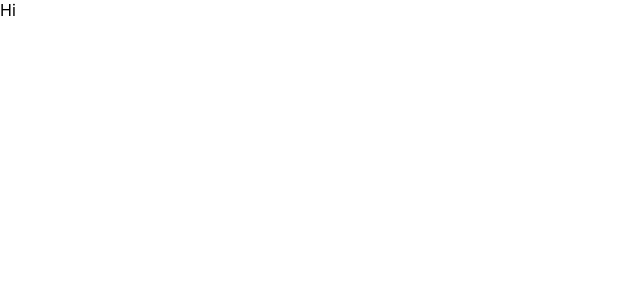
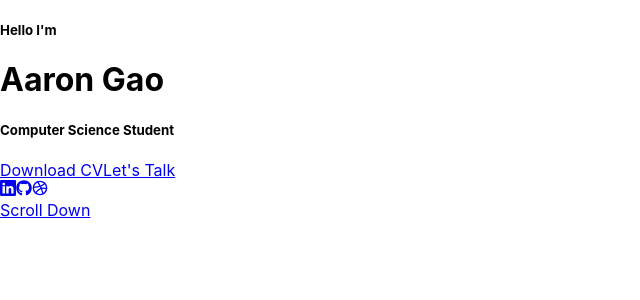
Before and after one commit to gaoaaron1/Portfolio, a React (Create React App) app: page / in a window 1280 px wide. Shown: the top 300 px of the page, without its empty margins (0-640 px from the left). Built offline with nearby package versions, Linux system fonts and the light colour scheme.

Commit message:
Added header

```diff
--- a/package.json
+++ b/package.json
@@ -12,6 +12,7 @@
     "@types/react-dom": "^18.2.18",
     "react": "^18.2.0",
     "react-dom": "^18.2.0",
+    "react-icons": "^4.12.0",
     "react-scripts": "5.0.1",
     "typescript": "^4.9.5",
     "web-vitals": "^2.1.4"
--- a/src/App.tsx
+++ b/src/App.tsx
@@ -1,9 +1,14 @@
 import React from 'react';
 import './App.css';
+import Header from './components/header/Header';
+import Nav from './components/navigation/Nav';
 
 function App() {
   return (
-    <div>Hi</div>
+    <>
+      <Header />
+      <Nav />
+    </>
   );
 }
 
--- /dev/null
+++ b/src/components/header/CTA.tsx
@@ -0,0 +1,17 @@
+import React from 'react';
+const CV = require('../../assets/AaronResume.pdf');
+
+
+const CTA: React.FC = () => {
+  return (
+    <div className='cta'>
+        <a href={CV} download className='btn'>
+          Download CV
+        </a>
+        <a href="#contact" className='btn btn-primary'>
+          Let's Talk</a>
+    </div>
+  );
+};
+
+export default CTA
--- /dev/null
+++ b/src/components/header/Header.tsx
@@ -0,0 +1,23 @@
+import React from 'react'
+import './Header.css'
+import CTA from './CTA'
+import HeaderSocial from './HeaderSocials'
+
+const Header: React.FC = () => {
+  return (
+    <header>
+      <div className=".container header__container">
+        <h5>Hello I'm</h5>
+        <h1>Aaron Gao</h1>
+        <h5 className="text-light">Computer Science Student</h5>
+        <CTA />
+        <HeaderSocial />
+
+
+        <a href="#contact" className='scroll__down'>Scroll Down</a>
+      </div>
+    </header>
+  )
+}
+
+export default Header
--- /dev/null
+++ b/src/components/header/HeaderSocials.tsx
@@ -0,0 +1,16 @@
+import React from 'react'
+import {BsLinkedin} from 'react-icons/bs'
+import {FaGithub} from 'react-icons/fa'
+import {FiDribbble} from 'react-icons/fi'
+
+const HeaderSocials: React.FC = () => {
+  return (
+    <div className='header__socials'>
+        <a href="https://linkedin.com" target="_blank"><BsLinkedin/></a>
+        <a href="https://github.com/gaoaaron1" target="_blank"><FaGithub/></a>
+        <a href="https://dribbble.com" target="_blank"><FiDribbble/></a>
+    </div>
+  )
+}
+
+export default HeaderSocials
--- /dev/null
+++ b/src/components/navigation/Nav.tsx
@@ -0,0 +1,18 @@
+import React from 'react'
+import './Nav.css'
+import {AiOutlineHome} from 'react-icons/ai'
+import {AiOutlineUser} from 'react-icons/ai'
+import {BiBook} from 'react-icons/bi'
+import {RiServiceLine} from 'react-icons/ri'
+import {BiMessageSquareDetail} from 'react-icons/bi'
+import {useState} from 'react'
+
+const Nav: React.FC = () => {
+  const [activeNav, setActiveNav] = useState('#')
+  return (
+    <nav>
+    </nav>
+  )
+}
+
+export default Nav
```
Also changed, not shown: src/components/header/Header.css (added), src/components/navigation/Nav.css (added), 1 other file (tests, documents, lock files or other folders).
